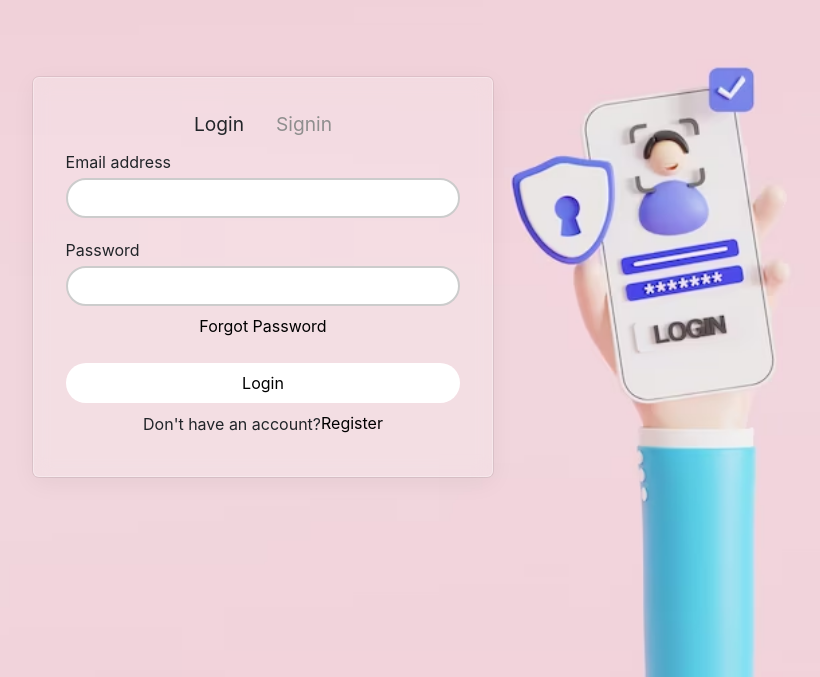
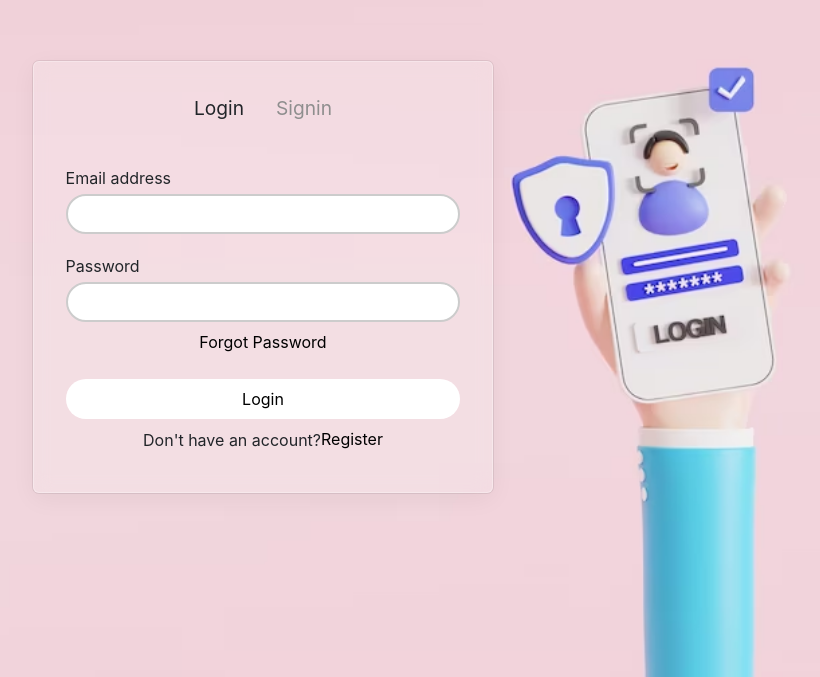
Before and after one commit to v4rdhan/expense, a React (Create React App) app: page /login in a window 1280 px wide. Shown: the part 123-800 px from the top of the page, without its empty margins (377-1197 px from the left). Built offline with nearby package versions, Linux system fonts and the light colour scheme.

Commit message:
created reusable input component

```diff
--- /dev/null
+++ b/src/component/input/Input.js
@@ -0,0 +1,13 @@
+import React from 'react';
+import './input.css';
+
+export default function Input({type, className, id, ariadescribedby, children}) {
+    return (
+        <>
+            <div className='labelAction width-100 d-flex flex-column justify-content-center align-items-start mt-5'>
+                <input type={type} className={className} id={id} aria-describedby={ariadescribedby} />
+                <label htmlFor="exampleInputEmail1" className="formLabel" >{children}</label>
+            </div>
+        </>
+    )
+}
--- /dev/null
+++ b/src/component/input/input.css
@@ -0,0 +1,40 @@
+.width-60 {
+    width: 60%;
+}
+
+.width-100 {
+    width: 100%;
+}
+.formControl {
+    border-radius: 22px;
+    border: 2px solid #cccccc;
+    width: 100%;
+    padding: 6px 10px;
+    transition: .4s ease-in-out;
+}
+
+.formControl:focus {
+    outline: 2px solid wheat;
+}
+
+.formLabel {
+    position: absolute;
+    top: -72%;
+    transition: .4s ease-in-out;
+}
+
+.labelAction {
+    position: relative;
+}
+
+.labelAction input:focus+label {
+    position: absolute;
+    top: -33%;
+    left: 5%;
+    background: rgba(255, 255, 255, 0.54);
+    box-shadow: 0 4px 30px rgba(0, 0, 0, 0.1);
+    backdrop-filter: blur(17px);
+    -webkit-backdrop-filter: blur(17px);
+    border-radius: 12px;
+    padding: 0 8px;
+}
--- a/src/pages/loginPage/LoginPage.js
+++ b/src/pages/loginPage/LoginPage.js
@@ -2,6 +2,7 @@ import React from 'react';
 import { Link } from 'react-router-dom';
 import "./login.css";
 // import loginBg from './loginBg.png'
+import Input from '../../component/input/Input';
 
 export default function LoginPage() {
   return (
@@ -13,14 +14,20 @@ export default function LoginPage() {
             <p className='mx-3'>Login</p>
             <p className='mx-3 inActive'>Signin</p>
           </div>
-          <div className='labelAction width-100 d-flex flex-column justify-content-center align-items-start mb-5 mt-3'>
+          {/* <div className='labelAction width-100 d-flex flex-column justify-content-center align-items-start mb-5 mt-3'>
             <input type="email" className="formControl" id="exampleInputEmail1" aria-describedby="emailHelp" />
             <label htmlFor="exampleInputEmail1" className="formLabel" >Email address</label>
-          </div>
-          <div className='labelAction width-100 d-flex flex-column justify-content-center align-items-start'>
+          </div> */}
+
+          <Input type='email' className='formControl width-100' id="exampleInputEmail1" aria-describedby="emailHelp" >Email address</Input>
+
+          {/* <div className='labelAction width-100 d-flex flex-column justify-content-center align-items-start'>
             <input type="password" className="formControl" id="exampleInputPassword1" />
             <label htmlFor="exampleInputPassword1" className="formLabel">Password</label>
-          </div>
+          </div> */}
+
+<Input type="password" className="formControl" id="exampleInputPassword1">Password</Input>
+
           <div className='width-100 forgotPassword p-2 d-flex justify-content-center align-items-center'>
             <a href="/">Forgot Password</a>
           </div>
--- a/src/pages/loginPage/login.css
+++ b/src/pages/loginPage/login.css
@@ -18,7 +18,7 @@
 }
 
 .width-100 {
-    width: 100%;
+    width: 100% !important;
 }
 
 .title {
```
